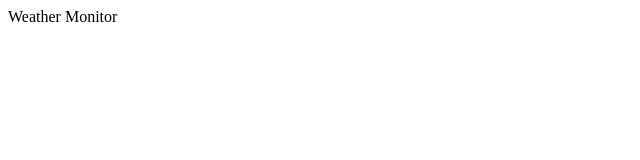
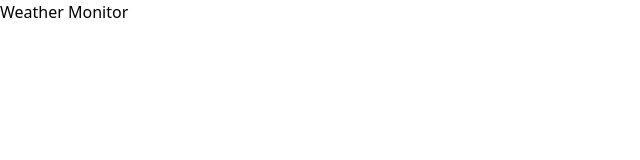
Before and after one commit to quanpro147/Weather-Monitor, a Next.js app in the folder apps/web/: page / in a window 1280 px wide. Shown: the top 160 px of the page, without its empty margins (0-640 px from the left). Built offline with nearby package versions, Linux system fonts and the light colour scheme.

Commit message:
feat(web): initialize global app layout and styles

```diff
--- /dev/null
+++ b/apps/web/src/pages/_app.tsx
@@ -0,0 +1,6 @@
+import type { AppProps } from 'next/app';
+import '../styles/globals.css';
+
+export default function App({ Component, pageProps }: AppProps) {
+  return <Component {...pageProps} />;
+}
--- /dev/null
+++ b/apps/web/src/pages/_document.tsx
@@ -0,0 +1,22 @@
+import { Html, Head, Main, NextScript } from 'next/document';
+
+export default function Document() {
+  return (
+    <Html lang="vi">
+      <Head>
+        {/* Font Awesome CDN */}
+        <link
+          rel="stylesheet"
+          href="https://cdnjs.cloudflare.com/ajax/libs/font-awesome/6.5.1/css/all.min.css"
+          integrity="sha512-DTOQO9RWCH3ppGqcWaEA1BIZOC6xxalwEsw9c2QQeAIftl+Vegovlnee1c9QX4TctnWMn13TZye+giMm8e2LwA=="
+          crossOrigin="anonymous"
+          referrerPolicy="no-referrer"
+        />
+      </Head>
+      <body>
+        <Main />
+        <NextScript />
+      </body>
+    </Html>
+  );
+}
--- a/apps/web/src/styles/globals.css
+++ b/apps/web/src/styles/globals.css
@@ -1,9 +1,5 @@
-* {
-	box-sizing: border-box;
-}
+@tailwind base;
+@tailwind components;
+@tailwind utilities;
 
-html,
-body {
-	margin: 0;
-	padding: 0;
-}
+/* Bạn có thể viết thêm CSS custom của riêng bạn ở dưới này */
```
